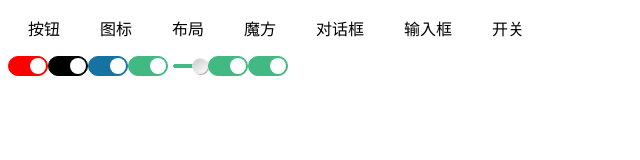
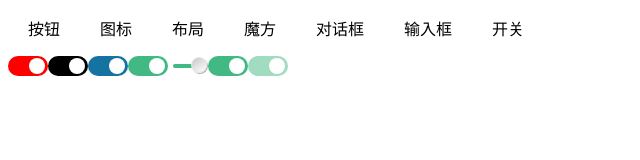
Before and after one commit to mrwdhasd0903/meows-ui, a Vue app: page /switch in a window 1280 px wide. Shown: the top 160 px of the page, without its empty margins (0-640 px from the left). Built offline with nearby package versions, Linux system fonts and the light colour scheme.

Commit message:
为全局的disabled新增蒙版,优化视觉效果

```diff
--- a/packages/Button/src/index.vue
+++ b/packages/Button/src/index.vue
@@ -23,6 +23,7 @@
     <div class="me-content">
       <slot />
     </div>
+    <div v-if="disabled" class="me-mask" />
   </button>
 </template>
 
@@ -225,8 +226,17 @@ export default {
     @include me-type($漆黑, $漆黑_, $漆黑__, $_漆黑);
   }
 }
+
 .me-button {
-  // transform: translateY(-1px);
+  .me-mask {
+    position: absolute;
+    width: calc(100% + 2px);
+    height: calc(100% + 2px);
+    background: #fff;
+    opacity: 0.5;
+    border-radius: 4px;
+  }
+  position: relative;
   display: inline-flex;
   justify-content: center;
   align-items: center;
--- a/packages/Switch/src/index.vue
+++ b/packages/Switch/src/index.vue
@@ -11,6 +11,7 @@
     <span class="me-switch__core" :class="[
     'me-switch-type--'+type
     ]" ref="core">
+      <div v-if="disabled" class="me-mask" />
       <span class="me-switch__button"></span>
     </span>
   </div>
@@ -90,7 +91,7 @@ export default {
     setColor() {
       //修改颜色
       let color = this.value ? this._activeColor : this._inactiveColor;
-      this.$refs.core.style.borderColor = color;
+      // this.$refs.core.style.borderColor = color;
       this.$refs.core.style.backgroundColor = color;
     }
   }
@@ -99,6 +100,13 @@ export default {
 
 <style lang="scss">
 .me-switch {
+  .me-mask {
+    position: absolute;
+    width: 100%;
+    height: 100%;
+    background: #fff;
+    opacity: 0.5;
+  }
   &.me-disabled {
     cursor: not-allowed;
   }
@@ -123,7 +131,7 @@ export default {
     position: relative;
     width: 40px;
     // height: 20px;
-    border: 1px solid #dcdfe6;
+    // border: 1px solid #dcdfe6;
     outline: none;
     border-radius: 10px;
     box-sizing: border-box;
@@ -144,7 +152,7 @@ export default {
   .me-switch-type--default {
     height: 20px;
     .me-switch__button {
-      top: 1px;
+      top: 2px;
     }
   }
   .me-switch-type--line {
```
